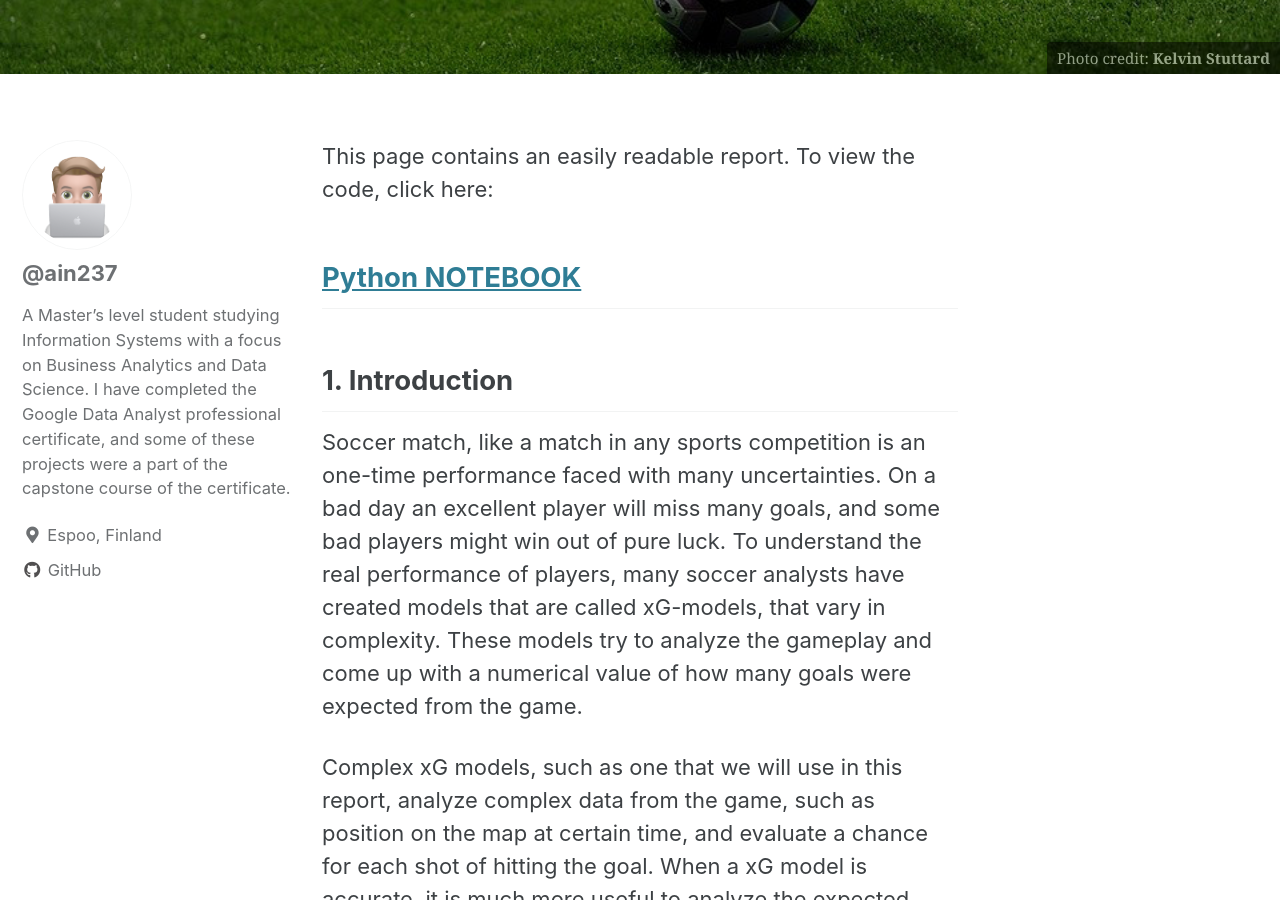
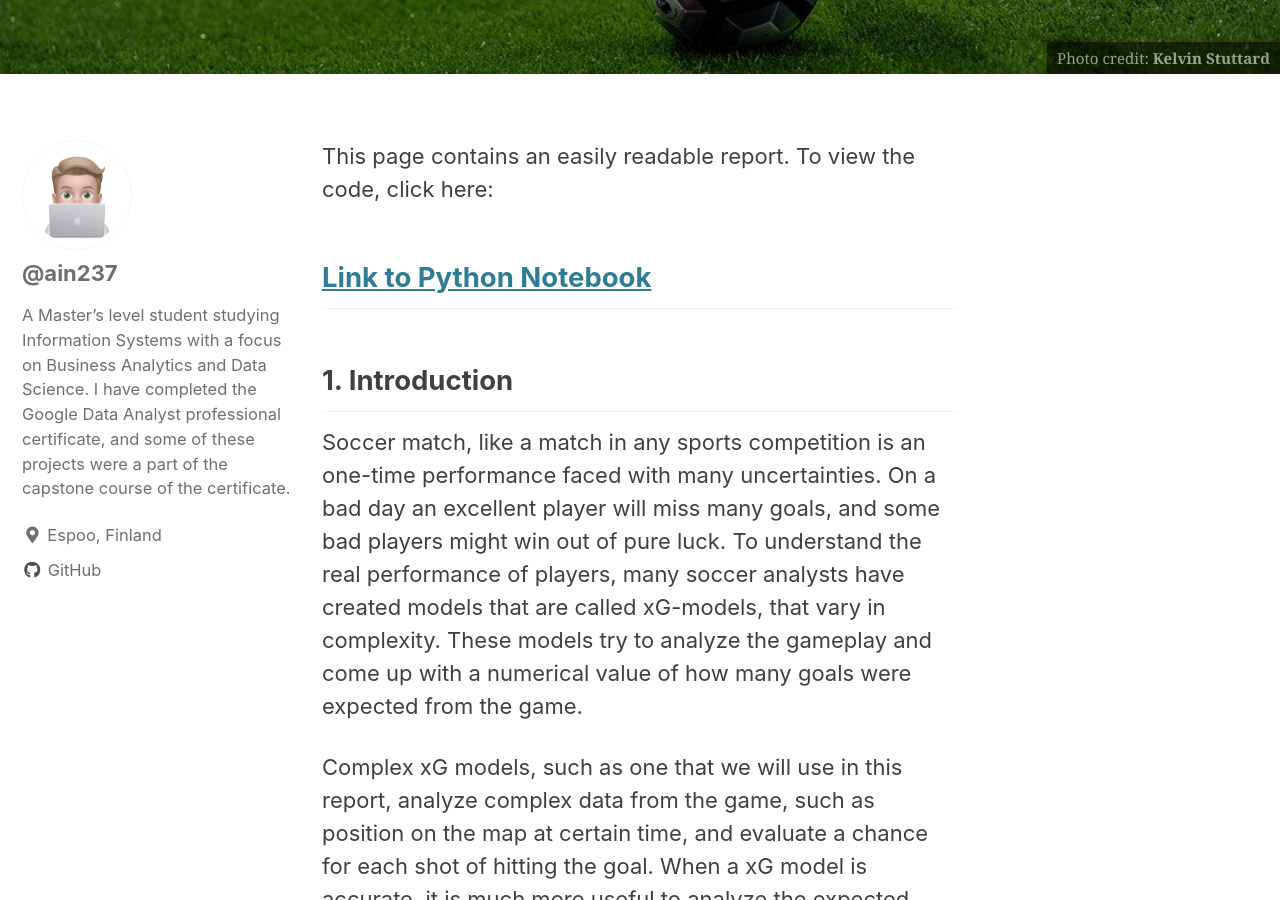
Before and after one commit to ain237/Portfolio, a Jekyll site: the page built from _posts/2021-08-01-xg-post.md, in a window 1280 px wide and 900 px high, scrolled down 336 px. Built offline with Jekyll 4.4.1, drawn with Linux system fonts in a browser that asks for light colours; cached includes are drawn as plain includes.

Commit message:
Update 2021-08-01-xg-post.md

```diff
--- a/_posts/2021-08-01-xg-post.md
+++ b/_posts/2021-08-01-xg-post.md
@@ -8,7 +8,7 @@ header:
 ---
 
 This page contains an easily readable report. To view the code, click here:
-## [Python NOTEBOOK](https://ain237.github.io/portfolio-website/xG_model_notebook/ " ")
+## [Link to Python Notebook](https://ain237.github.io/portfolio-website/xG_model_notebook/ " ")
 
 
 ## 1. Introduction
```
